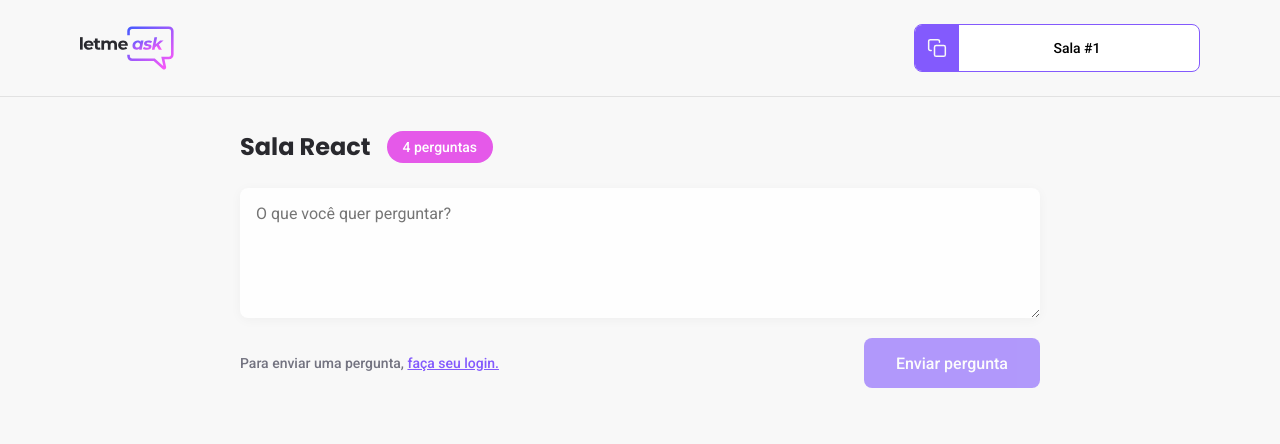
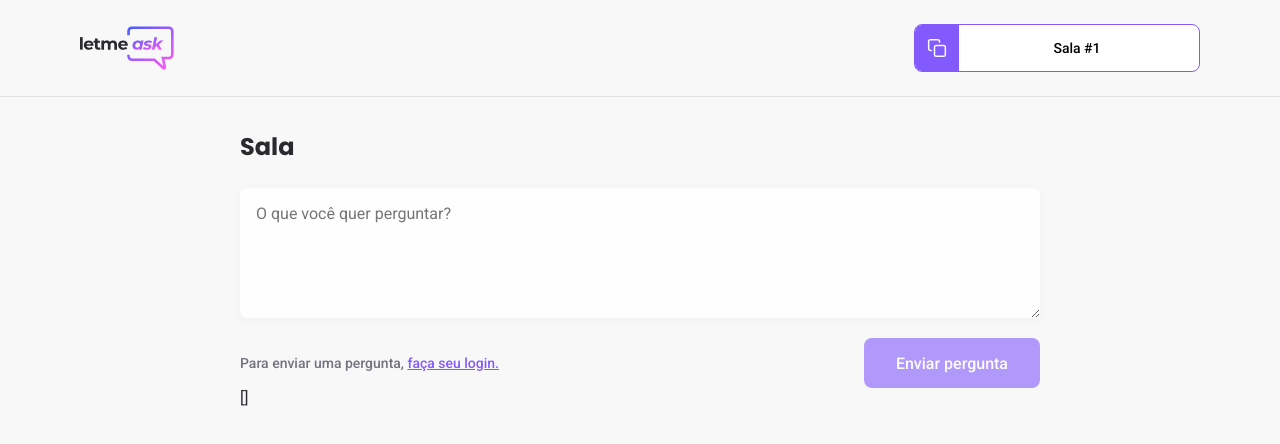
Before and after one commit to EvertonCarvalho1/letmeask-nlw, a React (Create React App) app: page /rooms/1 in a window 1280 px wide. Shown: the top 444 px of the page. Built offline with nearby package versions, Linux system fonts and the light colour scheme; no server answers; the database is empty.

Commit message:
listening to new questions

```diff
--- a/src/pages/Room.tsx
+++ b/src/pages/Room.tsx
@@ -44,12 +44,14 @@
 
     const [questions, setQuestions] = useState<Question[]>([]);
 
+    const [title, setTitle] = useState('');
+
     const roomId = params.id;
 
     useEffect(() => {
         const roomRef = database.ref(`rooms/${roomId}`);
 
-        roomRef.once('value', room => {
+        roomRef.on('value', room => {
             const databaseRoom = room.val();
             const firebaseQuestions: FirebaseQuestions = databaseRoom.questions ?? {};
 
@@ -63,6 +65,7 @@
                 }
             })
 
+            setTitle(databaseRoom.title);
             setQuestions(parsedQuestions);
         });
     }, [roomId]);
@@ -107,8 +110,8 @@
 
             <main>
                 <div className='room-title'>
-                    <h1>Sala React</h1>
-                    <span>4 perguntas</span>
+                    <h1>Sala {title}</h1>
+                    {questions.length > 0 && <span>{questions.length} pergunta(s)</span>}
                 </div>
 
                 <form onSubmit={handleSendQuestion}>
@@ -134,6 +137,7 @@
                         </Button>
                     </div>
                 </form>
+                {JSON.stringify(questions)}
             </main>
         </div>
     )
```
